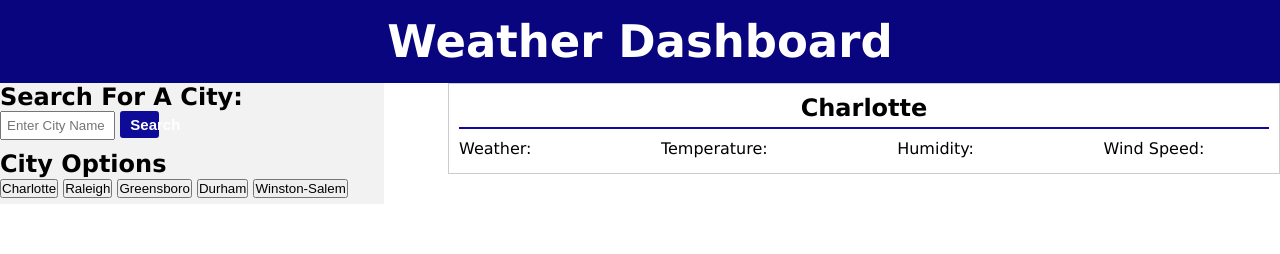
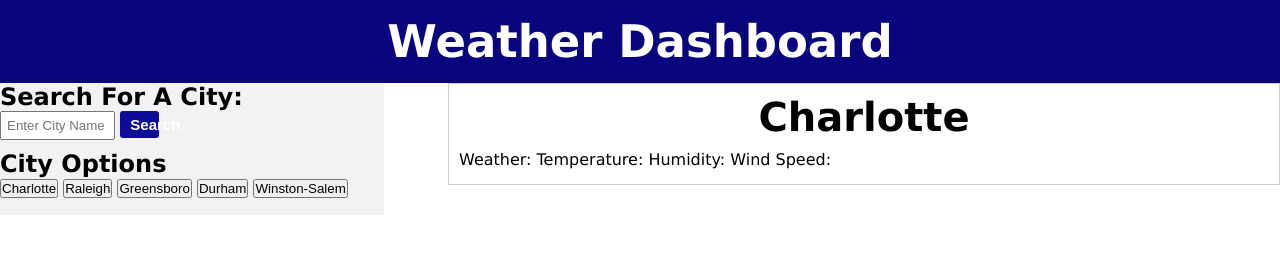
Before and after one commit to XtianHope/weather-dashboard, a plain HTML site: page index.html in a window 1280 px wide. Both pictures are taken after a click on the button "Charlotte". Drawn offline with Linux system fonts and the light colour scheme; no server answers; some icons are missing.

Commit message:
updated weather container h2

```diff
--- a/assets/css/style.css
+++ b/assets/css/style.css
@@ -96,19 +96,12 @@ header {
 
 
 .weather-container h2 {
+    margin-bottom: 10px;
     text-align: center;
-    margin-bottom: 10px;
-    padding-bottom: 5px;
-    border-bottom: 2px solid #0e0b99;
-}
+    font-size: 40px;
+  }
+
 
 .weather-info-item {
     margin-bottom: 5px;
 }
-
-#charlotte-container .weather-info-item {
-    display: flex;
-    flex-direction:row;
-    align-items: center;
-    justify-content: space-between;
-}
```
